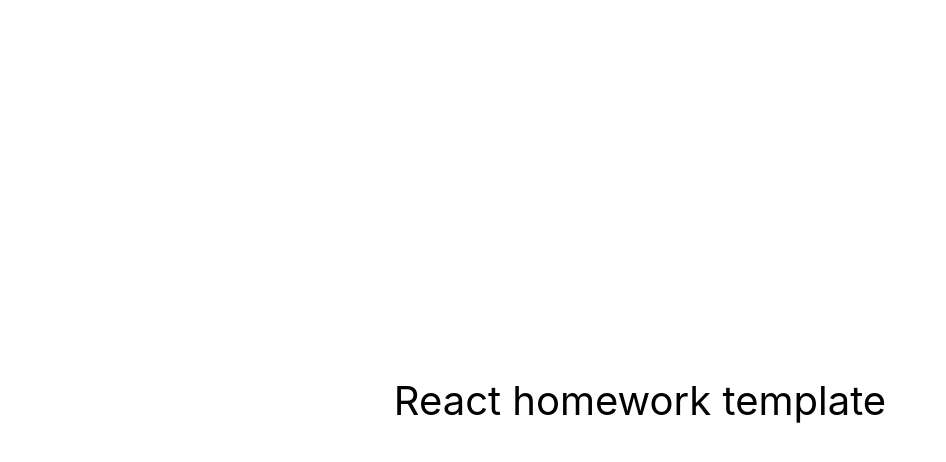
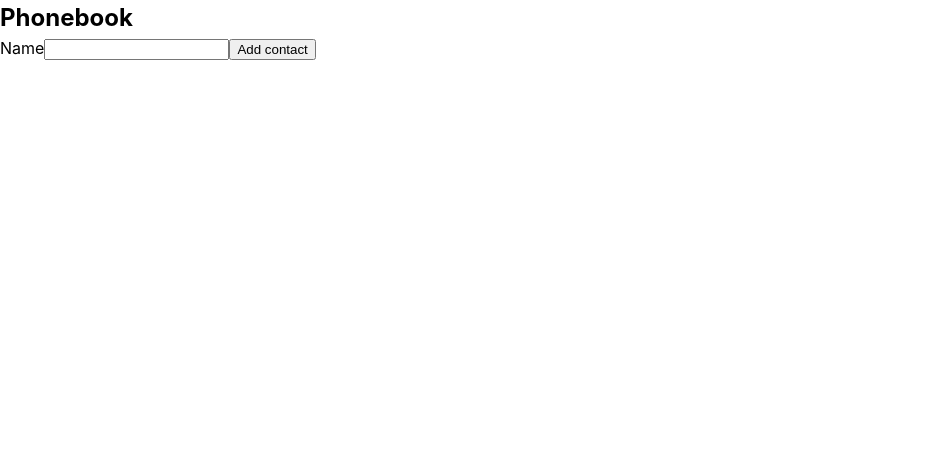
Before and after one commit to Linsted/goit-react-hw-02-phonebook, a React (Create React App) app: page / in a window 1280 px wide. Shown: the top 462 px of the page, without its empty margins (0-946 px from the left). Built offline with nearby package versions, Linux system fonts and the light colour scheme.

Commit message:
start 2nd task

```diff
--- a/package.json
+++ b/package.json
@@ -7,6 +7,7 @@
     "@testing-library/jest-dom": "^5.16.3",
     "@testing-library/react": "^12.1.4",
     "@testing-library/user-event": "^13.5.0",
+    "nanoid": "^4.0.1",
     "react": "^18.1.0",
     "react-dom": "^18.1.0",
     "react-scripts": "5.0.1",
--- a/src/components/App.jsx
+++ b/src/components/App.jsx
@@ -1,16 +1,21 @@
-export const App = () => {
-  return (
-    <div
-      style={{
-        height: '100vh',
-        display: 'flex',
-        justifyContent: 'center',
-        alignItems: 'center',
-        fontSize: 40,
-        color: '#010101'
-      }}
-    >
-      React homework template
-    </div>
-  );
+import React from "react"
+import { PhonebookForm } from "./PhonebookForm/PhonebookForm"
+
+export class App extends React.Component {
+
+  state = {
+      contacts: [],
+      name: '',
+  }
+
+
+  render () {
+
+
+    return (
+      <section>
+        <h1>Phonebook</h1>
+      < PhonebookForm />
+    </section>
+  )}
 };
--- /dev/null
+++ b/src/components/PhonebookForm/PhonebookForm.jsx
@@ -0,0 +1,17 @@
+export const PhonebookForm = () => {
+    return (
+        <form action="">
+            <label htmlFor=""> Name
+                <input
+                        autoComplete="off"
+                        type="text"
+                        name="name"
+                        pattern="^[a-zA-Zа-яА-Я]+(([' -][a-zA-Zа-яА-Я ])?[a-zA-Zа-яА-Я]*)*$"
+                        title="Name may contain only letters, apostrophe, dash and spaces. For example Adrian, Jacob Mercer, Charles de Batz de Castelmore d'Artagnan"
+                        required/>
+            </label>
+
+            <button type="submit">Add contact</button>
+        </form>
+    )
+}
--- a/src/index.css
+++ b/src/index.css
@@ -13,3 +13,30 @@ code {
   font-family: source-code-pro, Menlo, Monaco, Consolas, 'Courier New',
     monospace;
 }
+
+body {
+
+  line-height: 1.5;
+}
+
+h1,
+h2,
+h3,
+h4,
+h5,
+h6,
+p {
+  margin: 0;
+}
+
+ul,
+ol {
+  margin: 0;
+  padding: 0;
+}
+
+img {
+  display: block;
+  max-width: 100%;
+  height: auto;
+}
```
Also changed, not shown: 1 other file (tests, documents, lock files or other folders).
